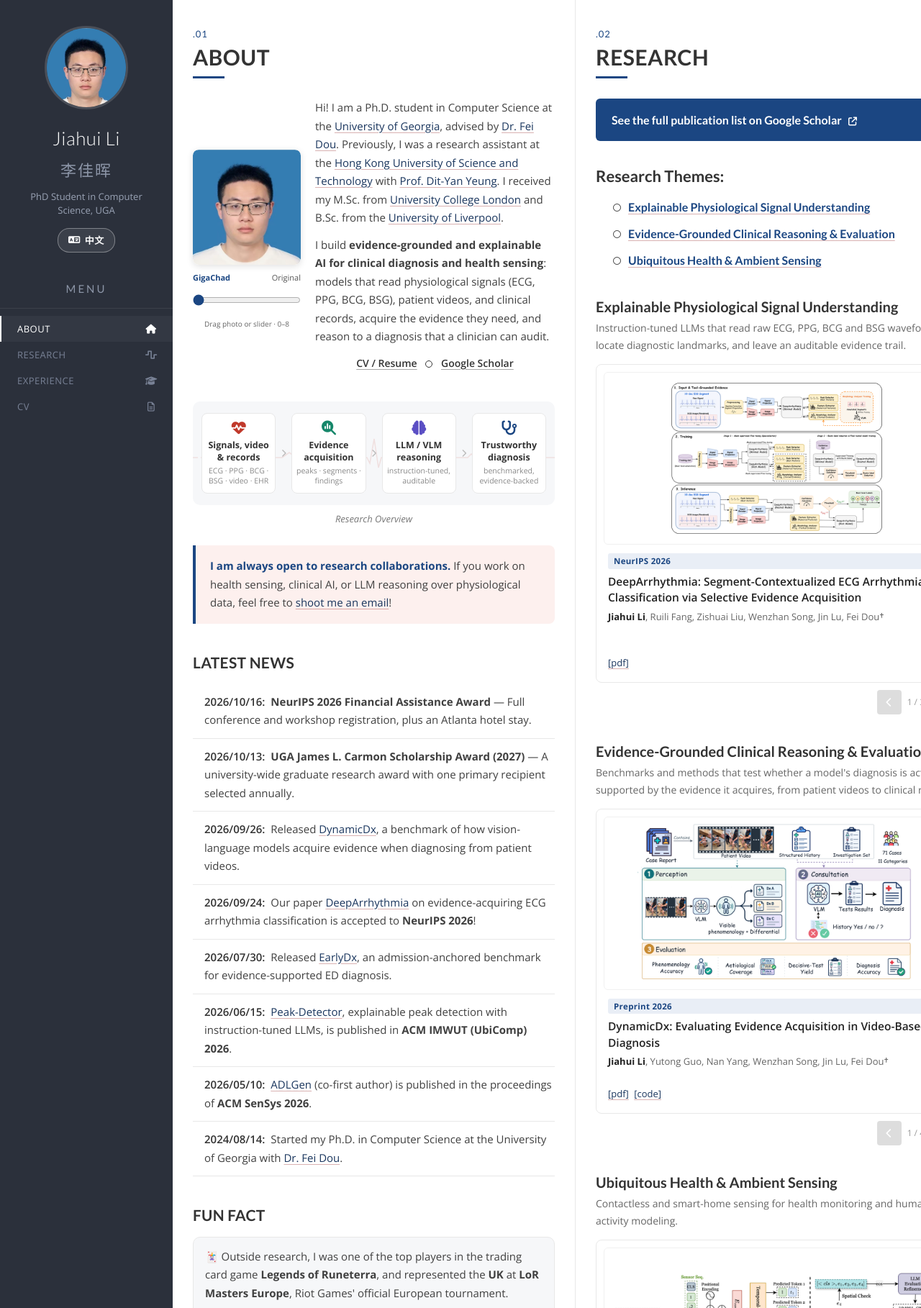
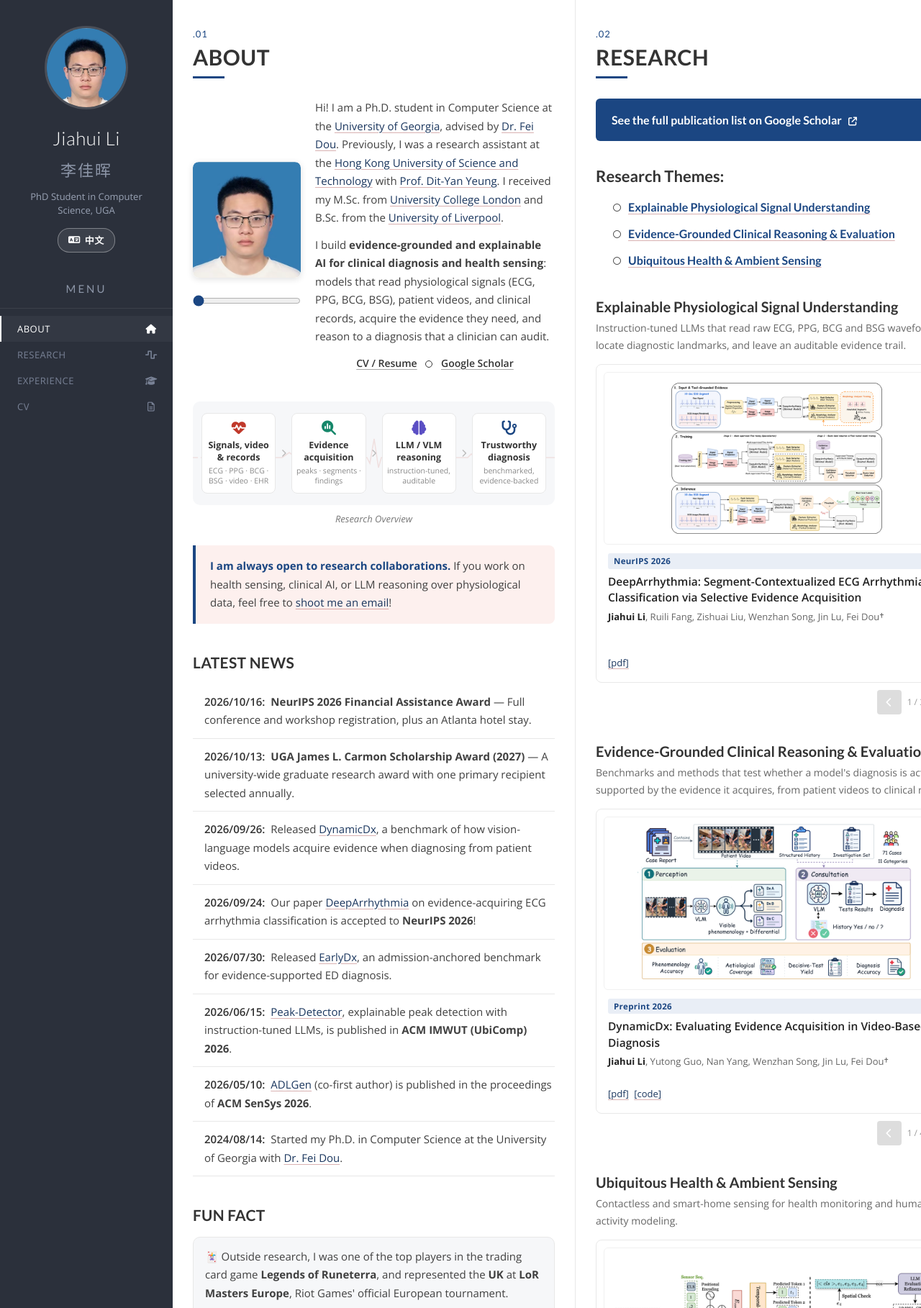
Before and after one commit to jimmylihui/jimmylihui.github.io, a Jekyll site: the page built from _pages/about.html, in a window 1280 px wide, cut to the strip 0-1818 px from the top of the page. Shown: the whole strip at 72% size. Built offline with Jekyll 4.4.1, drawn with Linux system fonts in a browser that asks for light colours; a style sheet for code colours, icons or effects is not loaded.

Commit message:
Keep avatar controls to photo and slider only

```diff
--- a/_includes/avatar-evolution.html
+++ b/_includes/avatar-evolution.html
@@ -5,9 +5,8 @@
     <img class="avatar-evolution-overlay" alt="" aria-hidden="true" draggable="false" hidden>
   </div>
   <figcaption class="avatar-evolution-controls" hidden>
-    <div class="avatar-evolution-label"><label for="avatar-intensity">GigaChad</label><output for="avatar-intensity">{% if avatar_zh %}原照{% else %}Original{% endif %}</output></div>
-    <input id="avatar-intensity" class="avatar-evolution-range" type="range" min="0" max="8" step="1" value="0" aria-label="{% if avatar_zh %}GigaChad 强度{% else %}GigaChad intensity{% endif %}" aria-describedby="avatar-instructions avatar-status">
-    <p id="avatar-instructions" class="avatar-evolution-hint">{% if avatar_zh %}拖动照片或滑杆 · 0–8 档{% else %}Drag photo or slider · 0–8{% endif %}</p>
+    <output for="avatar-intensity" hidden>{% if avatar_zh %}原照{% else %}Original{% endif %}</output>
+    <input id="avatar-intensity" class="avatar-evolution-range" type="range" min="0" max="8" step="1" value="0" aria-label="{% if avatar_zh %}头像变化强度{% else %}Avatar evolution intensity{% endif %}" aria-describedby="avatar-status">
     <p id="avatar-status" class="avatar-evolution-status" role="status"></p>
   </figcaption>
 </figure>
--- a/assets/css/orson.css
+++ b/assets/css/orson.css
@@ -97,15 +97,10 @@
 .avatar-evolution-frame .about-photo { display: block; width: 100%; height: 100%; margin: 0; box-shadow: none; }
 .avatar-evolution-overlay { position: absolute; inset: 0; width: 100%; height: 100%; object-fit: cover; pointer-events: none; }
 .avatar-evolution [hidden] { display: none; }
-.avatar-evolution-controls { margin-top: 10px; font-size: 11px; line-height: 1.5; }
-.avatar-evolution-label { display: flex; justify-content: space-between; align-items: baseline; gap: 4px; }
-.avatar-evolution-label label { font-weight: 700; color: var(--navy); }
-.avatar-evolution-label output { font-variant-numeric: tabular-nums; color: #555; }
+.avatar-evolution-controls { margin-top: 10px; }
 .avatar-evolution-range { display: block; width: 100%; height: 44px; margin: 0; accent-color: var(--navy); cursor: ew-resize; }
 .avatar-evolution-range:focus-visible { outline: 2px solid var(--navy); outline-offset: 2px; border-radius: 4px; }
-.avatar-evolution-hint { margin: 4px 0 0; text-align: center; color: #666; font-size: 10px; }
-.avatar-evolution-status { margin: 4px 0 0; color: #800000; font-size: 11px; }
-.avatar-evolution-status:empty { display: none; }
+.avatar-evolution-status { position: absolute; width: 1px; height: 1px; margin: -1px; padding: 0; border: 0; overflow: hidden; clip-path: inset(50%); white-space: nowrap; }
 .about-text p { margin: 0 0 12px; font-size: 15px; }
 .about-links { text-align: center; font-weight: 600; font-size: 14px !important; margin-top: 8px !important; }
 .about-links a { color: #333; text-decoration-color: rgba(0,0,0,.35); }
```
